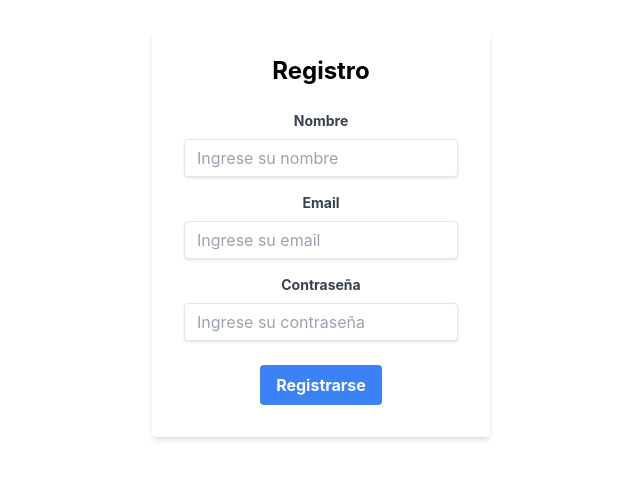
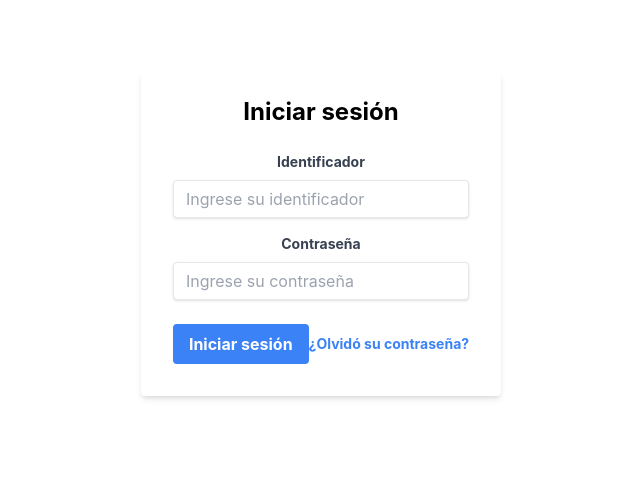
Before and after one commit to Roberto640Alvarado/Playlist_JAVA, a React (Create React App) app in the folder app/taller4/: page / in a window 1280 px wide. Shown: the part 158-636 px from the top of the page, without its empty margins (319-959 px from the left). Built offline with nearby package versions, Linux system fonts and the light colour scheme.

Commit message:
Add Router

```diff
--- a/app/taller4/package.json
+++ b/app/taller4/package.json
@@ -10,6 +10,7 @@
     "react": "^18.2.0",
     "react-dom": "^18.2.0",
     "react-router": "^6.14.0",
+    "react-router-dom": "^6.14.0",
     "react-scripts": "5.0.1",
     "web-vitals": "^2.1.4"
   },
--- a/app/taller4/src/App.js
+++ b/app/taller4/src/App.js
@@ -1,15 +1,12 @@
-import logo from './logo.svg';
+
 import './App.css';
-import SongCard from './components/SongCard';
-import AllPlaylist from './pages/AllPlaylist';
-import Allsongs from './pages/Allsongs';
-import Login from './pages/Login';
-import Register from './pages/Register';
+import { AppRouter } from './routers/AppRouter';
 
 function App() {
   return (
     <div className="App">
-    <Register/>
+      <AppRouter />
+
     </div>
   );
 }
--- a/app/taller4/src/context/UserContext.js
+++ b/app/taller4/src/context/UserContext.js
@@ -7,7 +7,7 @@ const context = {
         const asyncFetchUser = async (identifier, password) => {
         let response = await AuthServices.login(identifier, password);
         let responseCode = await AuthServices.verifyToken(response.content);
-        if (response.hasError) return false;
+        if (response.hasError) return { status: 400, code: null };
 
         if (localStorage.getItem("content")) {
             localStorage.removeItem("content");
@@ -19,7 +19,7 @@ const context = {
         localStorage.setItem("code", responseCode.content.code);
         localStorage.setItem("hasLoggedIn", "true");
 
-            return responseCode.content.code;
+          return { status: response.status, code: responseCode.content.code };
         }
 
         return asyncFetchUser(identifier, password);
@@ -40,4 +40,4 @@ const context = {
         return localStorage.getItem("hasLoggedIn")
     }
 }
-export default context
+export default context;
--- a/app/taller4/src/pages/AllPlaylist.jsx
+++ b/app/taller4/src/pages/AllPlaylist.jsx
@@ -1,5 +1,4 @@
 import React from 'react';
-import SongCard from '../components/SongCard';
 import Playlist from '../components/Playlist';
 
 const AllPlaylist = () => {
--- a/app/taller4/src/pages/Login.jsx
+++ b/app/taller4/src/pages/Login.jsx
@@ -1,34 +1,37 @@
 import React, { useState } from 'react';
 import { useNavigate } from 'react-router-dom';
+import context from '../context/UserContext';
+import AuthServices from "../services/AuthServices";
 
 const Login = () => {
   const [identifier, setIdentifier] = useState('');
   const [password, setPassword] = useState('');
 
- const navigate = useNavigate();
-
- const LoginForm = async () =>{
-  let response = await context.login(identifier, password);
-  if(response.status === 200){
-    //Navigate a Home o todas las palylist
-    navigate('/home');
-  }else{
-    //Mostrar mensaje de error
-  }
- }
+  const navigate = useNavigate();
 
   const handleIdentifierChange = (e) => {
-    setEmail(e.target.value);
+    setIdentifier(e.target.value);
   };
 
   const handlePasswordChange = (e) => {
     setPassword(e.target.value);
   };
 
-  const handleSubmit = (e) => {
+  const handleSubmit = async (e) => {
     e.preventDefault();
 
-    // Realizar lógica de autenticación o enviar datos a un servidor
+    try {
+      let response = await AuthServices.login(identifier, password);
+      if (response.status === 200) {
+        //Navigate a Home o todas las palylist
+        navigate('/allplaylist');
+      } else {
+        //Mostrar mensaje de error
+        console.log('Error al iniciar sesión');
+      }
+    } catch (error) {
+      console.log('Error al iniciar sesión', error);
+    }
 
     // Reiniciar los campos del formulario
     setIdentifier('');
@@ -41,14 +44,13 @@ const Login = () => {
         <h2 className="text-2xl text-center font-bold mb-6">Iniciar sesión</h2>
 
         <div className="mb-4">
-          <label className="block text-gray-700 text-sm font-bold mb-2" htmlFor="email">
-            Email
+          <label className="block text-gray-700 text-sm font-bold mb-2">
+            Identificador
           </label>
           <input
             className="shadow appearance-none border rounded w-full py-2 px-3 text-gray-700 leading-tight focus:outline-none focus:shadow-outline"
-            id="email"
-            type="email"
-            placeholder="Ingrese su email"
+            id="identifier"
+            placeholder="Ingrese su identificador"
             value={identifier}
             onChange={handleIdentifierChange}
             required
--- /dev/null
+++ b/app/taller4/src/routers/AppRouter.js
@@ -0,0 +1,18 @@
+import React from "react";
+import { BrowserRouter as Router, Routes, Route } from 'react-router-dom';
+import Login from "../pages/Login";
+import AllPlaylist from "../pages/AllPlaylist";
+
+
+export const AppRouter = () => {
+  return (
+    <Router>
+      <div>
+        <Routes>
+          <Route path="/" element={<Login />} />
+          <Route path="/allplaylist" element={<AllPlaylist />} />
+        </Routes>
+      </div>
+    </Router>
+  );
+};
--- a/app/taller4/src/services/AuthServices.js
+++ b/app/taller4/src/services/AuthServices.js
@@ -51,3 +51,5 @@ const authService = {
         }
     }
 }
+
+export default authService;
```
Also changed, not shown: 1 other file (tests, documents, lock files or other folders).
